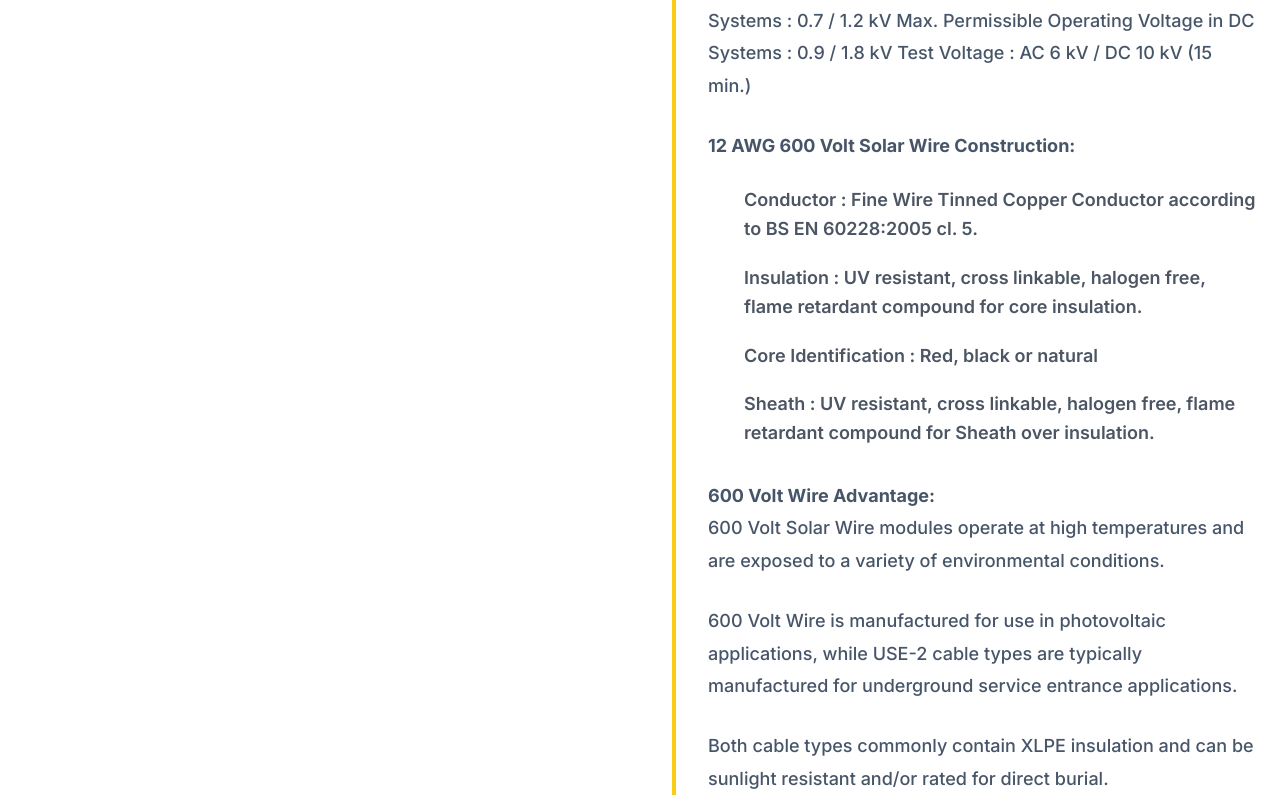
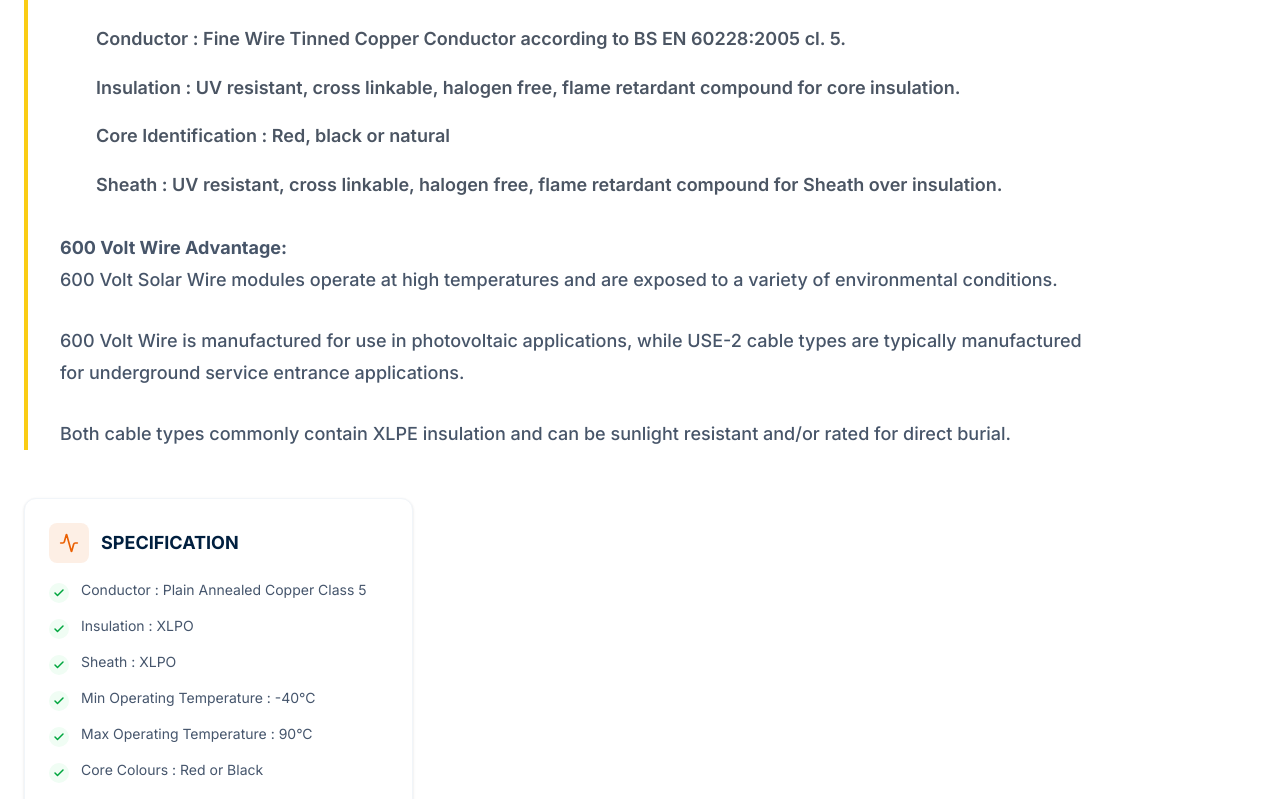
Before and after one commit to nisitha/sadc-solar, a Next.js app: page /products/12-awg-600-volt-solar-wire in a window 1280 px wide. Shown: the part 2001-2800 px from the top of the page. Built offline with nearby package versions, Linux system fonts and the light colour scheme.

Commit message:
style: fix squished container widths for features and specifications to improve UX

```diff
--- /dev/null
+++ b/extract_features.js
@@ -0,0 +1,67 @@
+const fs = require('fs');
+const path = require('path');
+
+const dataPath = path.join(__dirname, 'src', 'data', 'wp-data.json');
+const data = JSON.parse(fs.readFileSync(dataPath, 'utf8'));
+
+function extractFeatures(html) {
+    if (!html) return { cleanedHtml: '', features: [] };
+
+    const features = [];
+    let cleanedHtml = html;
+
+    // Pattern to match <h4> and the following <ul>
+    // We use a non-greedy match for the <ul> part
+    const sectionRegex = /<h4[^>]*>(.*?)<\/h4>\s*<ul>([\s\S]*?)<\/ul>/gi;
+    let match;
+
+    while ((match = sectionRegex.exec(html)) !== null) {
+        const title = match[1].replace(/<[^>]+>/g, '').trim();
+        const ulContent = match[2];
+        const liRegex = /<li>([\s\S]*?)<\/li>/gi;
+        const items = [];
+        let liMatch;
+        while ((liMatch = liRegex.exec(ulContent)) !== null) {
+            items.push(liMatch[1].replace(/<[^>]+>/g, '').trim());
+        }
+
+        if (title && items.length > 0) {
+            features.push({ title, items });
+        }
+    }
+
+    // Remove the extracted sections from the HTML to avoid duplication
+    cleanedHtml = html.replace(sectionRegex, '').trim();
+
+    // Also remove empty <p> tags that might be left over
+    cleanedHtml = cleanedHtml.replace(/<p>\s*<\/p>/gi, '').trim();
+
+    return { cleanedHtml, features };
+}
+
+data.products = data.products.map(p => {
+    const en = extractFeatures(p.content_en);
+    const pt = extractFeatures(p.content_pt);
+
+    // Merge features by title if possible, or just keep them separate
+    // Actually, it's better to keep them separate so we have title_en, title_pt, items_en, items_pt
+    const combinedFeatures = en.features.map((f, i) => {
+        const pt_f = pt.features[i] || { title: f.title, items: f.items };
+        return {
+            title_en: f.title,
+            title_pt: pt_f.title,
+            items_en: f.items,
+            items_pt: pt_f.items
+        };
+    });
+
+    return {
+        ...p,
+        content_en: en.cleanedHtml,
+        content_pt: pt.cleanedHtml,
+        features: combinedFeatures
+    };
+});
+
+fs.writeFileSync(dataPath, JSON.stringify(data, null, 2));
+console.log(`Extracted features for ${data.products.length} products.`);
--- a/src/app/layout.tsx
+++ b/src/app/layout.tsx
@@ -27,7 +27,7 @@ export default function RootLayout({
       <head>
         <meta name="google" content="notranslate" />
       </head>
-      <body className="min-h-full flex flex-col bg-white text-gray-900">
+      <body className="min-h-full flex flex-col bg-white text-gray-900" suppressHydrationWarning>
         <LanguageProvider>
           {children}
         </LanguageProvider>
--- /dev/null
+++ b/src/components/FeatureCard.tsx
@@ -0,0 +1,35 @@
+import React from 'react';
+import { Check } from 'lucide-react';
+
+interface FeatureCardProps {
+  title: string;
+  items: string[];
+  icon?: React.ElementType;
+}
+
+const FeatureCard: React.FC<FeatureCardProps> = ({ title, items, icon: Icon }) => {
+  return (
+    <div className="flex flex-col p-6 bg-white rounded-xl border border-slate-100 shadow-sm hover:shadow-md transition-shadow h-full">
+      <div className="flex items-center gap-3 mb-4">
+        {Icon && (
+          <div className="flex items-center justify-center w-10 h-10 rounded-lg bg-brand-primary/10 text-brand-primary">
+            <Icon size={20} />
+          </div>
+        )}
+        <h4 className="text-lg font-bold text-brand-navy">{title}</h4>
+      </div>
+      <ul className="space-y-3 mt-auto">
+        {items.map((item, index) => (
+          <li key={index} className="flex items-start gap-3 text-sm text-slate-600 leading-relaxed">
+            <div className="mt-1 flex-shrink-0 w-5 h-5 rounded-full bg-green-50 flex items-center justify-center">
+              <Check className="w-3 h-3 text-green-600" strokeWidth={3} />
+            </div>
+            <span>{item}</span>
+          </li>
+        ))}
+      </ul>
+    </div>
+  );
+};
+
+export default FeatureCard;
--- a/src/components/ProductDetailClient.tsx
+++ b/src/components/ProductDetailClient.tsx
@@ -9,18 +9,28 @@ import {
 } from "lucide-react";
 import Link from "next/link";
 import { useLanguage } from "@/context/LanguageContext";
+import FeatureCard from "@/components/FeatureCard";
 
 const ICON_MAP: Record<string, any> = {
   "User Friendly": Smile,
   "Flexible": Layers,
   "Real-time Monitoring": Eye,
   "High Efficiency": Zap,
+  "Efficient": Zap,
   "Safety First": ShieldCheck,
   "Off-grid Ready": ZapOff,
   "Reliable": Activity,
+  "Robust": ShieldCheck,
   "Water Resistance": Droplet,
   "Anti-reflective": Sun,
-  "Advanced Cooling": Cpu
+  "Advanced Cooling": Cpu,
+  "Convenient": Smile,
+  "Innovative": Cpu,
+  "Highlights": Zap,
+  "Easy to Use": Smile,
+  "KEY FEATURES": Settings,
+  "Product Highlights": Zap,
+  "FEATURES": Settings
 };
 
 export default function ProductDetailClient({
@@ -138,35 +148,36 @@ export default function ProductDetailClient({
                   </button>
                 </div>
               </div>
+            </div>
+          </div>
 
-              <div className="space-y-10">
+        <div className="mt-24 space-y-16">
+              <div className="space-y-12">
                 <div className="border-l-4 border-brand-yellow pl-8">
-                  <h3 className="text-lg font-black text-brand-navy uppercase tracking-widest mb-6 bg-slate-100 px-4 py-2 rounded-lg inline-block">
+                  <h3 className="text-xl font-black text-brand-navy uppercase tracking-widest mb-8 bg-slate-100 px-6 py-3 rounded-xl inline-block shadow-sm">
                     {t.coreOverview as string}
                   </h3>
                   <div
-                    className="text-lg text-slate-600 leading-relaxed font-medium prose-custom"
+                    className="text-xl text-slate-600 leading-relaxed font-medium prose-custom max-w-5xl"
                     dangerouslySetInnerHTML={{
                       __html: language === 'pt' ? product.content_pt : product.content_en
                     }}
                   />
                 </div>
 
-                <div className="grid grid-cols-1 md:grid-cols-2 gap-6">
+                <div className="grid grid-cols-1 md:grid-cols-2 lg:grid-cols-3 gap-8">
                   {product.features?.map((feature: any, i: number) => {
-                    const Icon = ICON_MAP[feature.title] || Activity;
+                    const title = language === 'pt' ? (feature.title_pt || feature.title_en || feature.title) : (feature.title_en || feature.title);
+                    const items = language === 'pt' ? (feature.items_pt || feature.items_en || feature.items || []) : (feature.items_en || feature.items || []);
+                    const Icon = ICON_MAP[feature.title_en || feature.title] || Activity;
+
                     return (
-                      <div key={i} className="p-8 bg-white rounded-[2rem] border border-slate-100 hover:border-brand-yellow/20 transition-all group shadow-sm hover:shadow-md">
-                        <div className="w-12 h-12 bg-slate-50 rounded-2xl flex items-center justify-center text-brand-navy mb-6 shadow-sm group-hover:scale-110 group-hover:bg-brand-yellow group-hover:text-brand-navy transition-all">
-                          <Icon className="w-6 h-6" />
-                        </div>
-                        <h4 className="text-lg font-bold text-brand-navy mb-2">
-                          {language === 'pt' ? (feature.title_pt || feature.title) : feature.title}
-                        </h4>
-                        <p className="text-sm text-slate-500 font-medium leading-relaxed">
-                          {language === 'pt' ? (feature.description_pt || feature.description) : feature.description}
-                        </p>
-                      </div>
+                      <FeatureCard
+                        key={i}
+                        title={title}
+                        items={items}
+                        icon={Icon}
+                      />
                     );
                   })}
                 </div>
@@ -176,9 +187,8 @@ export default function ProductDetailClient({
             </div>
           </div>
         </div>
-      </div>
 
-      <Footer />
+        <Footer />
     </main>
   );
 }
--- a/src/components/SolutionDetailClient.tsx
+++ b/src/components/SolutionDetailClient.tsx
@@ -30,7 +30,7 @@ export default function SolutionDetailClient({ slug, initialSolution, initialCat
             {t.backToHome as string}
           </Link>
 
-          <div className="max-w-4xl mx-auto">
+          <div className="max-w-7xl mx-auto">
             <div className="text-primary font-bold text-xs uppercase tracking-[0.3em] mb-6">
               {isAggregator ? t.strategicSolutions as string : t.expertSolarSolutions as string}
             </div>
```
Also changed, not shown: src/data/wp-data.json.
